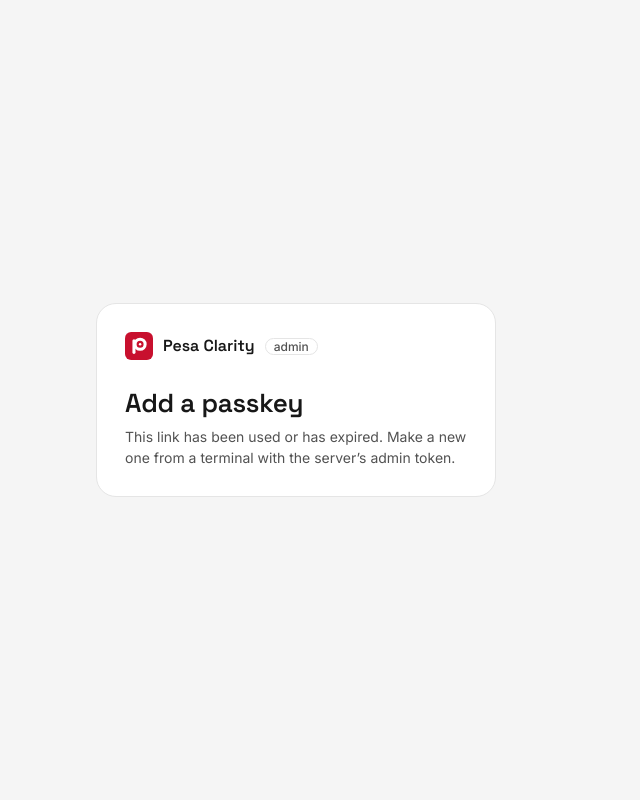
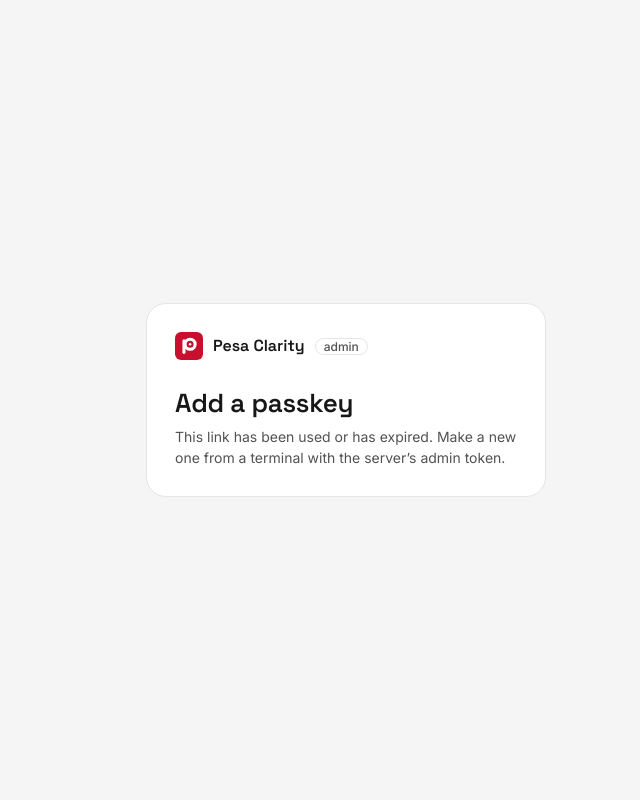
Before and after one commit to pesaclarity/pesaclarity-backend, a Python web app: template src/ngome/admin/templates/enrol.html in a window 1280 px wide. Shown: the whole page, without its empty margins (294-934 px from the left). Run offline with Jinja, Linux system fonts and the light colour scheme; the template is opened without the code that fills it, so the values that code supplies are empty.

Commit message:
fix(admin): centre the sign-in page on wide screens

```diff
--- a/src/ngome/admin/static/admin.css
+++ b/src/ngome/admin/static/admin.css
@@ -184,7 +184,7 @@ details.table table { margin-top: 8px; }
 form.inline { display: inline; }
 
 /* Sign-in. */
-.signin { min-height: 100vh; display: grid; place-items: center; padding: 24px 16px; }
+.signin { min-height: 100vh; max-width: none; display: grid; place-items: center; padding: 24px 16px; }
 .signin .card { max-width: 400px; width: 100%; padding: 28px; }
 .btn { display: flex; justify-content: center; align-items: center; gap: 10px; width: 100%; min-height: 48px; background: var(--brand); color: #fff; border: 0; border-radius: 999px; font: 600 15px Inter; margin-top: 22px; }
 .btn svg { fill: none; stroke: #fff; width: 20px; height: 20px; stroke-width: 2; }
```
